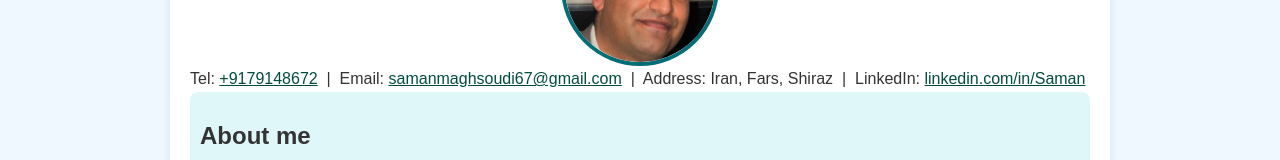
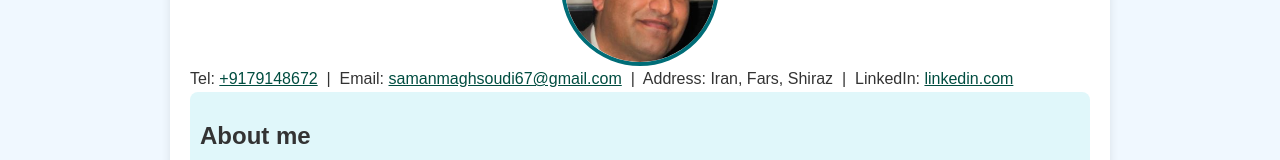
Before and after one commit to zadboom/personal_web, a plain HTML site: page index.html in a window 1280 px wide. Shown: the part 274-434 px from the top of the page. Drawn offline with Linux system fonts and the light colour scheme.

Commit message:
Update index.html
change

```diff
--- a/index.html
+++ b/index.html
@@ -125,9 +125,9 @@
           >
           &nbsp;|&nbsp; Address: Iran, Fars, Shiraz &nbsp;|&nbsp; LinkedIn:
           <a
-            href="https://www.linkedin.com/in/mohammad-reza-maghsoodi-4a032a17b?lipi=urn%3Ali%3Apage%3Ad_flagship3_profile_view_base_contact_details%3B2rFKFRGZShCGzSNVo3OTag%3D%3D"
+            href="https://www.linkedin.com/in/mohammad-reza-maghsoodi-4a032a17b/"
             target="_blank"
-            >linkedin.com/in/Saman</a
+            >linkedin.com</a
           >
         </p>
       </div>
```
